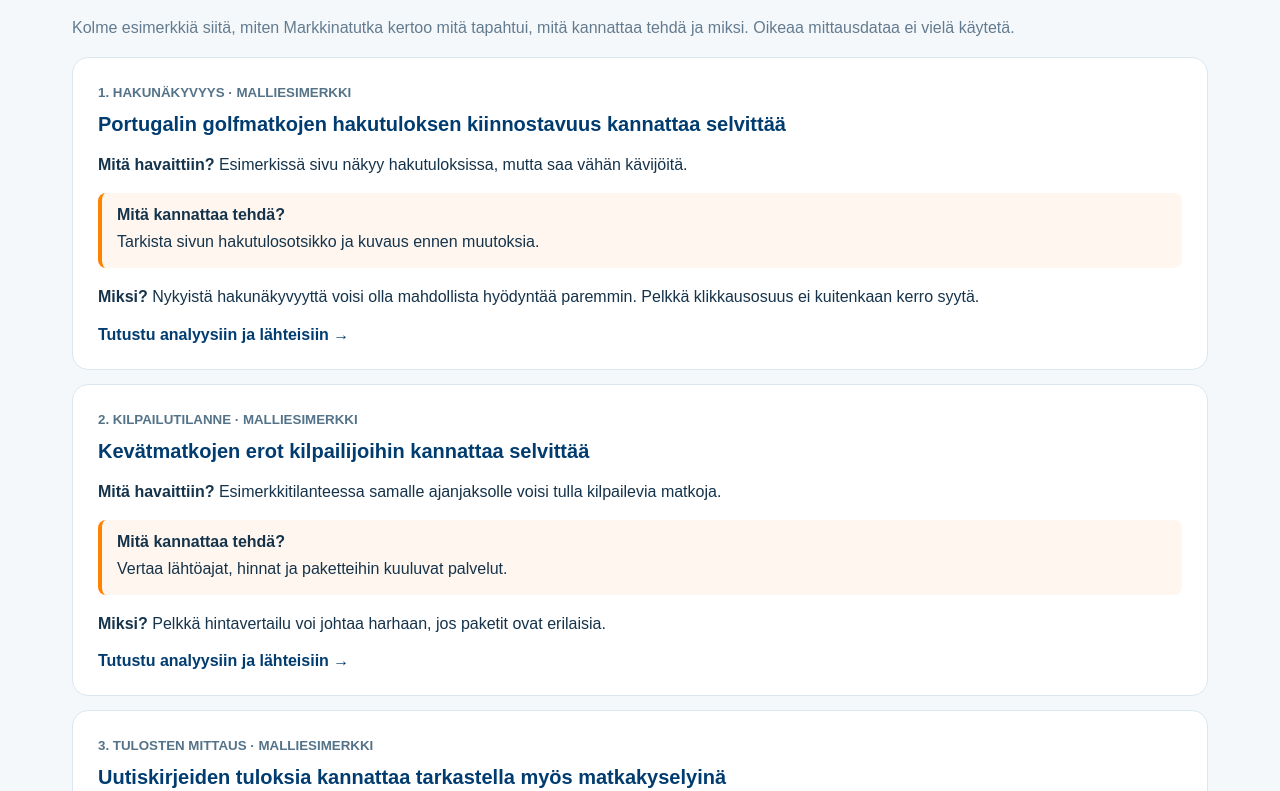
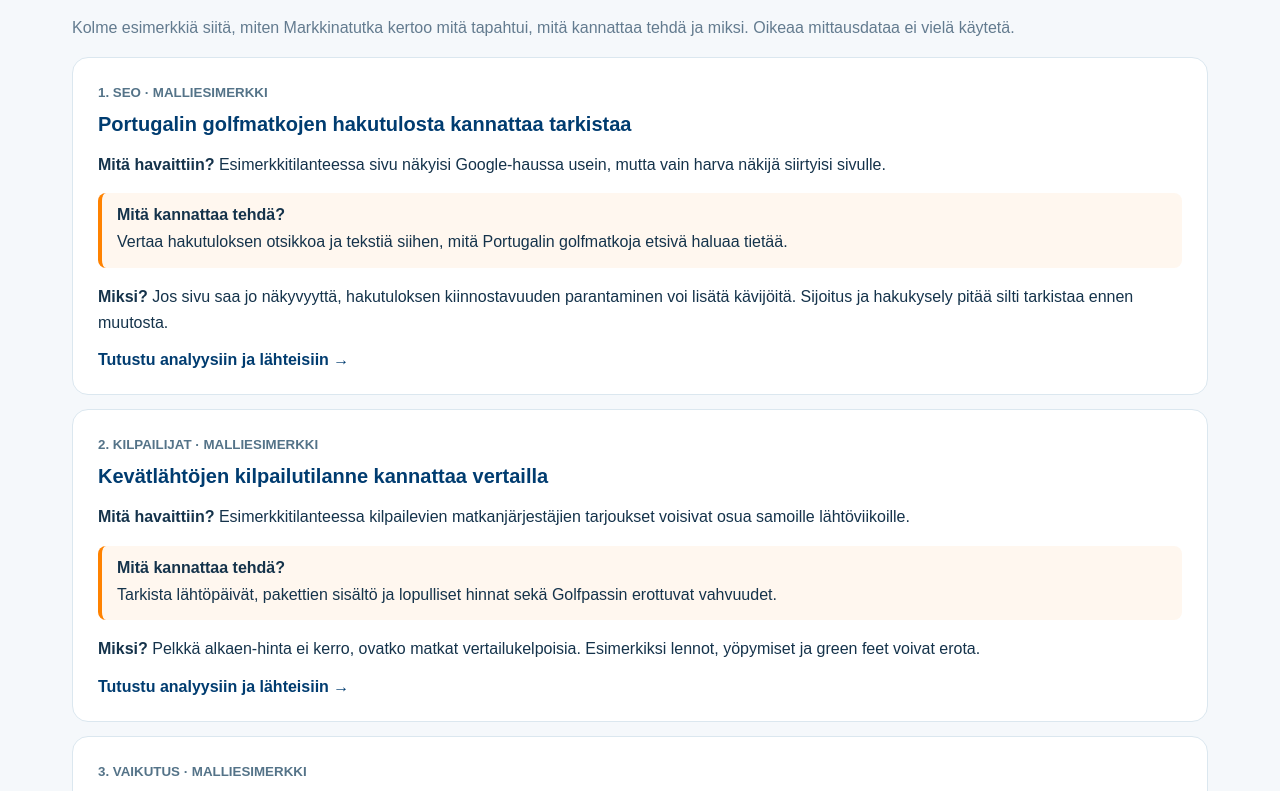
Before and after one commit to skippari-gh/golfpassi-marketing-tracker, a Next.js app: page /markkinatutka in a window 1280 px wide. Shown: the part 589-1380 px from the top of the page. Built offline with nearby package versions, Linux system fonts and the light colour scheme.

Commit message:
Unify leadership and professional recommendation wording from one canonical dataset

```diff
--- a/app/markkinatutka/MarkkinatutkaViewSwitch.tsx
+++ b/app/markkinatutka/MarkkinatutkaViewSwitch.tsx
@@ -1,12 +1,9 @@
+import { demoInsights } from './demo-insights'
 'use client'
 import {useState,type ReactNode} from 'react'
 import Link from 'next/link'
 
-const summaries=[
- {topic:'Hakunäkyvyys',title:'Portugalin golfmatkojen hakutuloksen kiinnostavuus kannattaa selvittää',finding:'Esimerkissä sivu näkyy hakutuloksissa, mutta saa vähän kävijöitä.',action:'Tarkista sivun hakutulosotsikko ja kuvaus ennen muutoksia.',why:'Nykyistä hakunäkyvyyttä voisi olla mahdollista hyödyntää paremmin. Pelkkä klikkausosuus ei kuitenkaan kerro syytä.',href:'/markkinatutka/seo'},
- {topic:'Kilpailutilanne',title:'Kevätmatkojen erot kilpailijoihin kannattaa selvittää',finding:'Esimerkkitilanteessa samalle ajanjaksolle voisi tulla kilpailevia matkoja.',action:'Vertaa lähtöajat, hinnat ja paketteihin kuuluvat palvelut.',why:'Pelkkä hintavertailu voi johtaa harhaan, jos paketit ovat erilaisia.',href:'/markkinatutka/kilpailijat'},
- {topic:'Tulosten mittaus',title:'Uutiskirjeiden tuloksia kannattaa tarkastella myös matkakyselyinä',finding:'Esimerkkitilanteessa kiinnostus ei välttämättä kerro toteutuneista kyselyistä.',action:'Selvitä uutiskirjeiden tuottamat matkakyselyt, jos seuranta on riittävä.',why:'Klikkauksia enemmän liiketoiminnallista hyötyä kuvaavat laadukkaat matkakyselyt.',href:'/markkinatutka/tehtavat'},
-]
+
 export default function MarkkinatutkaViewSwitch({professional}:{professional:ReactNode}){
  const [view,setView]=useState<'overview'|'workbench'>('overview')
  return <div>
@@ -20,14 +17,14 @@ export default function MarkkinatutkaViewSwitch({professional}:{professional:Rea
     <h2 style={{color:'#003c70',fontSize:25,margin:'10px 0'}}>Tärkeimmät huomiot päätöksenteon tueksi</h2>
     <p style={{color:'#637b8f',lineHeight:1.6}}>Kolme esimerkkiä siitä, miten Markkinatutka kertoo mitä tapahtui, mitä kannattaa tehdä ja miksi. Oikeaa mittausdataa ei vielä käytetä.</p>
     <div style={{display:'grid',gap:14}}>
-     {summaries.map((s,i)=><article key={s.topic} style={{border:'1px solid #dbe7ef',background:'white',borderRadius:16,padding:'clamp(17px,3vw,25px)'}}>
-      <small style={{fontWeight:700,color:'#547388'}}>{i+1}. {s.topic.toUpperCase()} · MALLIESIMERKKI</small>
+     {demoInsights.map((s,i)=><article key={s.topic} style={{border:'1px solid #dbe7ef',background:'white',borderRadius:16,padding:'clamp(17px,3vw,25px)'}}>
+      <small style={{fontWeight:700,color:'#547388'}}>{i+1}. {s.channel.toUpperCase()} · MALLIESIMERKKI</small>
       <h3 style={{fontSize:20,color:'#003c70',margin:'12px 0'}}>{s.title}</h3>
-      <p style={{lineHeight:1.6}}><strong>Mitä havaittiin?</strong> {s.finding}</p>
+      <p style={{lineHeight:1.6}}><strong>Mitä havaittiin?</strong> {s.analysis}</p>
       <div style={{background:'#fff7ef',borderLeft:'4px solid #ff8200',borderRadius:8,padding:'13px 15px'}}>
        <strong>Mitä kannattaa tehdä?</strong><p style={{margin:'5px 0 0',lineHeight:1.6}}>{s.action}</p>
       </div>
-      <p style={{lineHeight:1.6}}><strong>Miksi?</strong> {s.why}</p>
+      <p style={{lineHeight:1.6}}><strong>Miksi?</strong> {s.reason}</p>
       <Link href={s.href} style={{color:'#003c70',fontWeight:700}}>Tutustu analyysiin ja lähteisiin →</Link>
      </article>)}
     </div>
```
